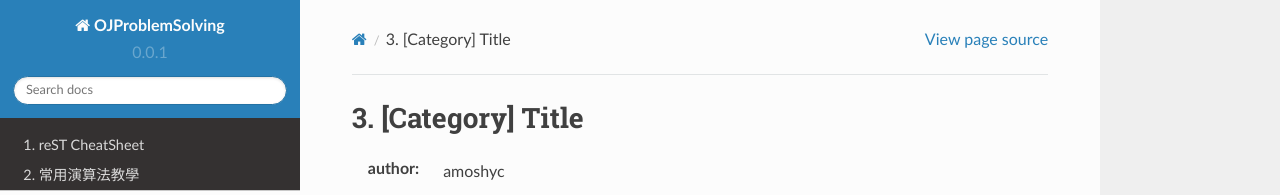
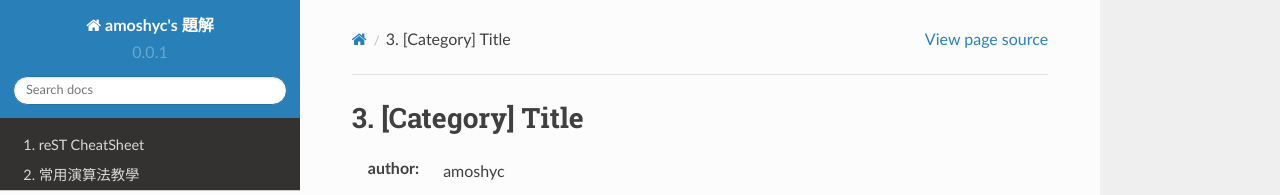
Before and after one commit to amoshyc/ojsolution, a Sphinx documentation site: the page built from docs/source/template.rst, in a window 1280 px wide. Shown: the top 195 px of the page. Built offline with Sphinx 7.4.7 and the Read the Docs theme 2.0.0, drawn with Linux system fonts in a browser that asks for light colours.

Commit message:
Fix typo

```diff
--- a/docs/source/conf.py
+++ b/docs/source/conf.py
@@ -45,7 +45,7 @@ source_suffix = '.rst'
 master_doc = 'index'
 
 # General information about the project.
-project = u'OJProblemSolving'
+project = u"amoshyc's 題解"
 copyright = u'2016, amoshyc'
 
 # The version info for the project you're documenting, acts as replacement for
--- a/docs/source/template.rst
+++ b/docs/source/template.rst
@@ -24,7 +24,7 @@
 Specification
 ************************
 
-.. code-block::
+::
 
     1 <= n <= 2000
     1 <= k <= n(n+1) / 2
```
